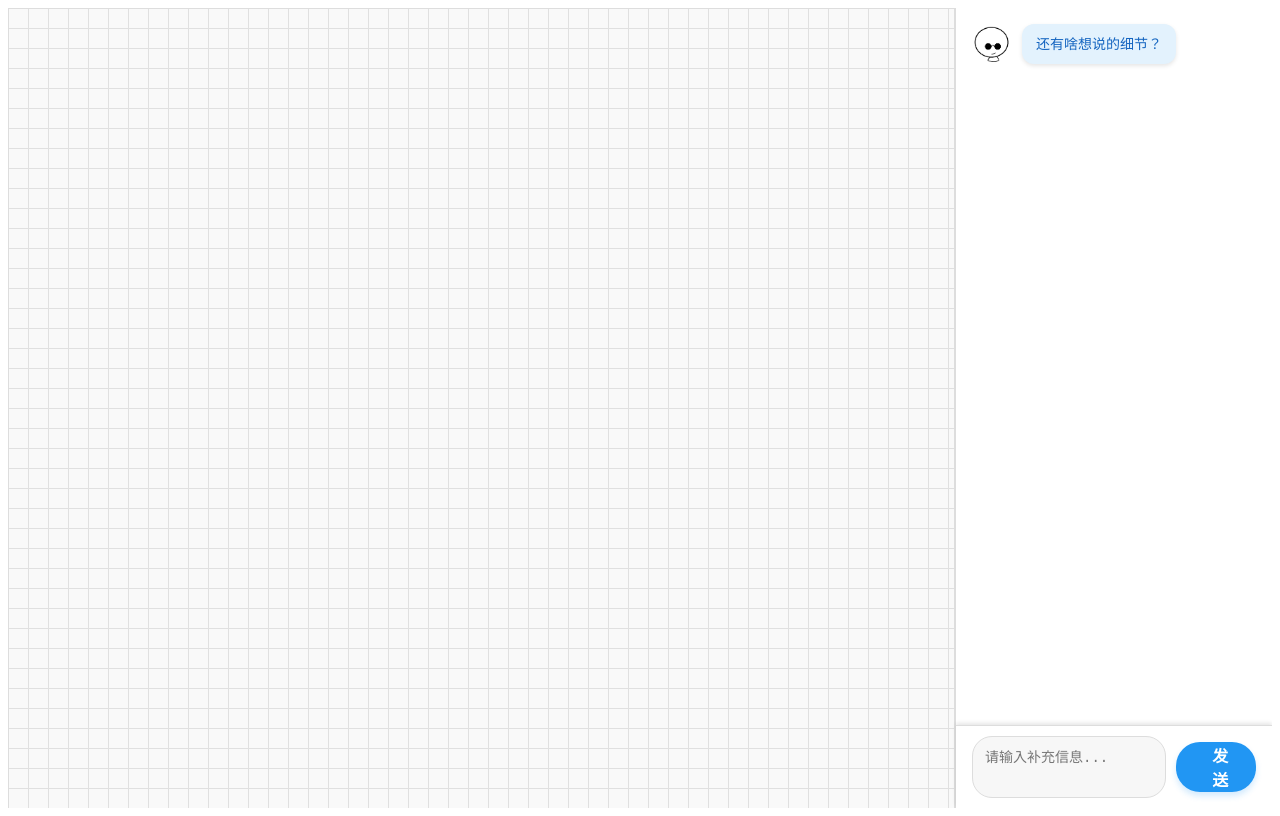
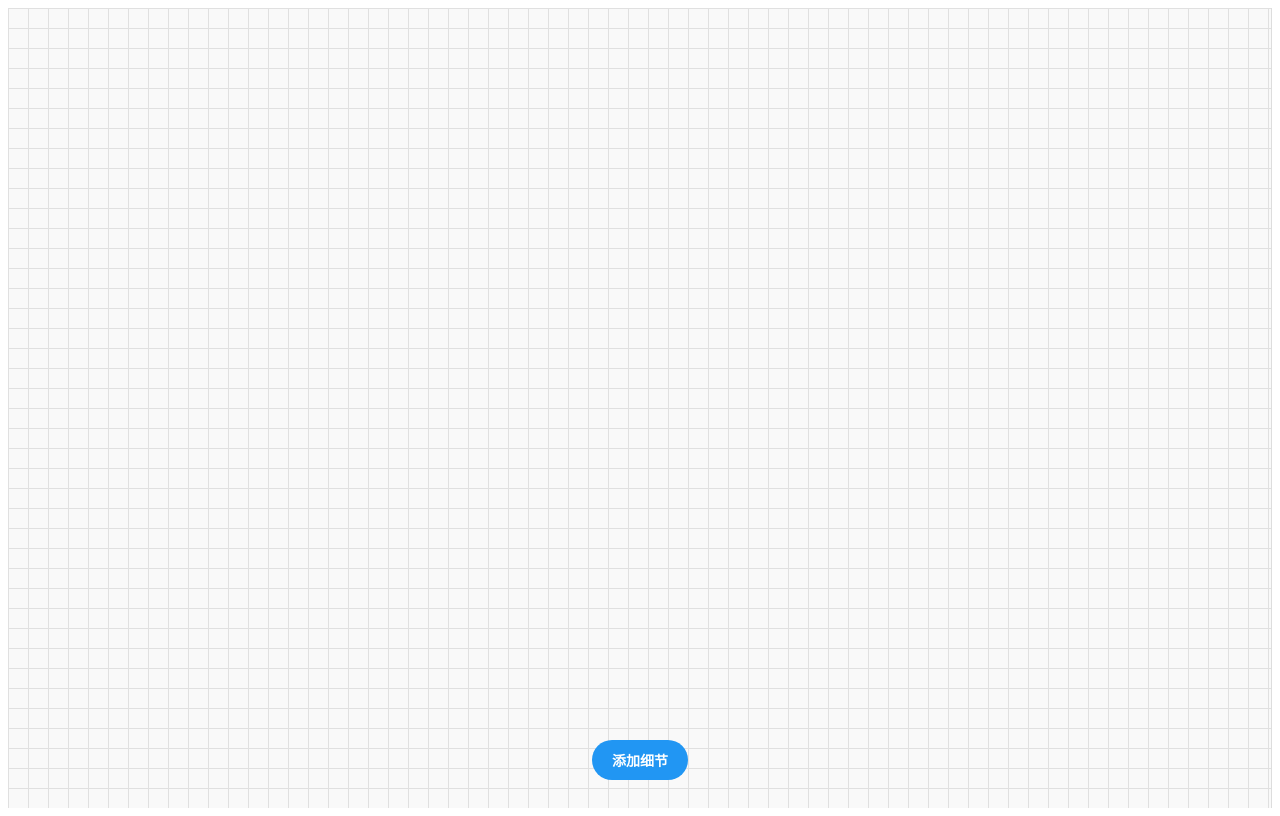
Before and after one commit to theoyjy/IntelliMap, an Angular app in the folder intellimap.client/: page /behavior-path in a window 1280 px wide. Built offline with nearby package versions, Linux system fonts and the light colour scheme.

Commit message:
用户添加细可隐藏

```diff
--- a/intellimap.client/src/app/components/behavior-path/behavior-path.component.css
+++ b/intellimap.client/src/app/components/behavior-path/behavior-path.component.css
@@ -1,29 +1,39 @@
-/* 主容器，左右分栏 */
+/* 主容器布局 */
 .main-container {
     display: flex;
-    height: 100vh; /* 页面高度 */
-    width: 100%; /* 占满整个宽度 */
+    height: 100vh;
+    width: 100%;
     overflow: hidden;
 }
 
 /* 画布区域 */
 .canvas-container {
-    flex: 4;
+    flex: 1; /* 占据剩余空间 */
     background-color: #f9f9f9;
     background-image: linear-gradient(to right, #e0e0e0 1px, transparent 1px),
         linear-gradient(to bottom, #e0e0e0 1px, transparent 1px);
-    background-size: 20px 20px; /* 格子大小 */
-    border-right: 1px solid #ddd;
-    overflow: auto;
+    background-size: 20px 20px;
+    position: relative; /* 作为右侧输入框的定位参考 */
+    overflow: hidden; /* 防止滑动区域超出 */
 }
 
-  /* 补充信息区域 */
+/* 浮动输入框容器 */
 .new-desc-container {
-    flex: 1;
+    position: absolute;
+    top: 0;
+    right: -400px; /* 初始隐藏在画布右侧外 */
+    width: 400px;
+    height: 100%;
+    background-color: #f5f5f5;
+    border-left: 1px solid #ddd;
     display: flex;
     flex-direction: column;
-    background-color: #f5f5f5;
-    border-left: 1px solid #ddd;
+    transition: right 0.3s ease-in-out; /* 滑动动画 */
+    z-index: 1000; /* 显示在画布上方 */
+}
+
+.new-desc-container.show {
+    right: 0; /* 滑动显示 */
 }
 
 /* 消息列表 */
@@ -35,9 +45,10 @@
     display: flex;
     flex-direction: column;
     gap: 16px;
+    overflow-x: hidden; /* 禁止水平滚动 */
 }
 
-  /* 消息通用样式 */
+/* 通用消息样式 */
 .message {
     display: flex;
     align-items: flex-start;
@@ -49,9 +60,13 @@
     border-radius: 12px;
     font-size: 14px;
     line-height: 20px;
-    word-wrap: break-word;
     max-width: 70%;
     box-shadow: 0 2px 4px rgba(0, 0, 0, 0.1);
+    word-wrap: break-word !important; /* 允许长单词断行 */
+    white-space: pre-wrap !important; /* 保留换行符，同时允许内容自动换行 */
+    max-width: calc(100% - 40px); /* 确保最大宽度不超过容器宽度，留出边距 */
+    box-shadow: 0 2px 4px rgba(0, 0, 0, 0.1);
+    overflow-wrap: break-word !important; /* 确保长单词能够断行 */
 }
 
 /* AI 消息样式 */
@@ -60,8 +75,8 @@
 }
 
 .ai-message .text {
-    background-color: #e3f2fd; /* 浅蓝色背景 */
-    color: #1565c0; /* 深蓝色文字 */
+    background-color: #e3f2fd;
+    color: #1565c0;
 }
 
 .ai-message .avatar {
@@ -73,82 +88,98 @@
 /* 用户消息样式 */
 .user-message {
     align-self: flex-end; /* 右对齐 */
+    justify-content: flex-end; /* 内容靠右 */
+    word-wrap: break-word !important; /* 允许长单词断行 */
+    white-space: pre-wrap !important; /* 保留换行符，同时允许内容自动换行 */
+    max-width: calc(100% - 40px); /* 确保最大宽度不超过容器宽度，留出边距 */
+    overflow-wrap: break-word !important; /* 确保长单词能够断行 */
 }
 
 .user-message .text {
-    background-color: #bbdefb; /* 浅蓝色背景 */
-    color: #0d47a1; /* 深蓝色文字 */
+    background-color: #bbdefb;
+    color: #0d47a1;
+    text-align: right; /* 文本右对齐 */
+
 }
 
-  /* 底部输入框与按钮容器 */
+/* 输入框区域 */
 .message-input {
     display: flex;
     align-items: center;
     padding: 10px 16px;
     border-top: 1px solid #ddd;
     background-color: #ffffff;
-    box-shadow: 0 -2px 4px rgba(0, 0, 0, 0.1);
     gap: 10px;
-    justify-content: flex-end; /* 将输入框和按钮向右对齐 */
 }
 
-  /* 输入框 */
+/* 输入框样式 */
 .message-input textarea {
-    flex: 0 1 60%; /* 设置输入框最大宽度为 60% */
+    flex: 1;
     resize: none;
     padding: 12px;
     border: 1px solid #ddd;
     border-radius: 20px;
+    background-color: #f7f7f7;
+    outline: none;
     font-size: 14px;
     line-height: 18px;
-    background-color: #f7f7f7;
-    outline: none;
-    transition: border-color 0.2s, box-shadow 0.2s;
 }
 
 .message-input textarea:focus {
-    border-color: #2196f3; /* 聚焦时的蓝色边框 */
-    box-shadow: 0 0 5px rgba(33, 150, 243, 0.5); /* 蓝色阴影 */
+    border-color: #2196f3;
+    box-shadow: 0 0 5px rgba(33, 150, 243, 0.5);
 }
 
-/* 修改发送按钮为圆角矩形 */
+/* 发送按钮样式 */
 .message-input button {
-    height: 50px;
-    padding: 8px 20px; /* 按钮内边距，调整宽高 */
+    padding: 10px 20px;
     border: none;
-    border-radius: 24px; /* 圆角矩形 */
-    background-color: #2196f3; /* 按钮主色调 */
-    color: #ffffff; /* 按钮文字或图标颜色 */
-    display: flex;
-    align-items: center;
-    justify-content: center;
-    font-size: 16px;
+    border-radius: 20px;
+    background-color: #2196f3;
+    color: #ffffff;
+    font-size: 14px;
     font-weight: bold;
     cursor: pointer;
-    gap: 8px; /* 图标与文字之间的间距 */
     transition: background-color 0.3s, transform 0.1s;
-    box-shadow: 0 4px 6px rgba(33, 150, 243, 0.2); /* 按钮阴影 */
 }
 
-  /* 按钮悬停效果 */
 .message-input button:hover {
-    background-color: #1976d2; /* 悬停时颜色加深 */
+    background-color: #1976d2;
 }
 
-  /* 按钮点击效果 */
 .message-input button:active {
-    transform: scale(0.98); /* 点击时轻微缩小 */
-    box-shadow: 0 2px 4px rgba(33, 150, 243, 0.2); /* 点击时调整阴影 */
+    transform: scale(0.98);
 }
 
-  /* 图标样式 */
-  .message-input i {
-    font-size: 18px; /* 图标大小 */
+/* 添加细节按钮 */
+.toggle-input-btn {
+    position: fixed;
+    bottom: 20px;
+    left: 50%;
+    transform: translateX(-50%);
+    z-index: 1000;
+    padding: 10px 20px;
+    border: none;
+    border-radius: 20px;
+    background-color: #2196f3;
+    color: #ffffff;
+    font-size: 14px;
+    font-weight: bold;
+    cursor: pointer;
+    transition: background-color 0.3s, transform 0.1s;
 }
 
-  /* 推荐行为拟态弹窗背景遮罩 */
+.toggle-input-btn:hover {
+    background-color: #1976d2;
+}
+
+.toggle-input-btn:active {
+    transform: scale(0.98);
+}
+
+/* 推荐行为弹窗背景 */
 .recommendation-modal {
-    position: fixed; /* 固定在视口 */
+    position: fixed;
     top: 0;
     left: 0;
     width: 100%;
@@ -156,8 +187,8 @@
     display: flex;
     align-items: center;
     justify-content: center;
-    background-color: rgba(0, 0, 0, 0.3); /* 半透明背景 */
-    z-index: 1000; /* 显示在其他元素之上 */
+    background-color: rgba(0, 0, 0, 0.3);
+    z-index: 1000;
 }
 
 /* 弹窗内容 */
@@ -166,20 +197,16 @@
     border-radius: 16px;
     padding: 24px;
     width: 400px;
-    box-shadow:
-      8px 8px 16px rgba(0, 0, 0, 0.2),
-      -4px -4px 8px rgba(255, 255, 255, 0.6); /* 拟态阴影 */
+    box-shadow: 8px 8px 16px rgba(0, 0, 0, 0.2), -4px -4px 8px rgba(255, 255, 255, 0.6);
     text-align: center;
 }
 
-  /* 弹窗标题 */
 .modal-content h3 {
     margin-bottom: 16px;
     font-size: 20px;
     color: #333333;
 }
 
-  /* 推荐行为列表 */
 .modal-content ul {
     list-style: none;
     padding: 0;
@@ -191,21 +218,15 @@
     padding: 12px;
     background-color: #ffffff;
     border-radius: 12px;
-    box-shadow:
-      inset 2px 2px 6px rgba(0, 0, 0, 0.1),
-      inset -2px -2px 6px rgba(255, 255, 255, 0.7); /* 拟态内凹效果 */
     cursor: pointer;
     transition: background-color 0.2s, box-shadow 0.2s;
 }
 
 .modal-content li:hover {
     background-color: #e3f2fd;
-    box-shadow:
-      inset 1px 1px 3px rgba(0, 0, 0, 0.1),
-      inset -1px -1px 3px rgba(255, 255, 255, 0.7); /* 鼠标悬停拟态效果 */
 }
 
-  /* 关闭按钮 */
+/* 弹窗关闭按钮 */
 .modal-content button {
     margin-top: 16px;
     padding: 10px 20px;
@@ -216,10 +237,6 @@
     font-size: 16px;
     font-weight: bold;
     cursor: pointer;
-    box-shadow:
-      4px 4px 8px rgba(0, 0, 0, 0.2),
-      -2px -2px 4px rgba(255, 255, 255, 0.6); /* 拟态按钮效果 */
-    transition: background-color 0.2s, transform 0.1s;
 }
 
 .modal-content button:hover {
@@ -227,51 +244,30 @@
 }
 
 .modal-content button:active {
-    transform: scale(0.98); /* 点击缩小效果 */
+    transform: scale(0.98);
 }
 
-
-/* 所有矩形的默认样式 */
+/* 节点样式 */
 .node-rect {
-    fill: url(#defaultGradient); /* 默认渐变填充 */
-    stroke: rgba(0, 0, 255, 0.6); /* 柔和的浅灰色边框 */
-    stroke-width: 2px;
-    rx: 10px; /* 圆角 */
-    ry: 10px;
-    transition: all 0.3s ease-in-out;
-  }
-
-
-/* 所有矩形的默认样式 */
-.node-rect {
-    fill: #1565C0; /* 深蓝色填充 */
-    stroke: #ddd; /* 边框颜色 */
+    fill: #1976D2;
+    stroke: #ddd;
     rx: 15px;
     ry: 15px;
     transition: all 0.3s ease-in-out;
 }
 
-  /* 最后一个节点的特殊样式 */
-  .node-last {
-    fill: #0D47A1; /* 特殊深蓝色填充 */
-    stroke: #aaa; /* 边框颜色 */
-    rx: 15px;
-    ry: 15px;
-    transition: all 0.3s ease-in-out;
+.node-rect:hover {
+    fill: #1E88E5;
+    stroke: #333;
+    transform: scale(1.05);
 }
 
-  /* 普通节点样式 */
-  .node-default {
-    fill: #1976D2; /* 默认深蓝色 */
-    stroke: #ddd; /* 边框颜色 */
-    rx: 15px;
-    ry: 15px;
-    transition: all 0.3s ease-in-out;
+.node-last {
+    fill: #0D47A1;
+    stroke: #aaa;
 }
 
-  /* 鼠标悬停效果 */
-  .node-rect:hover, .node-last:hover, .node-default:hover {
-    fill: #1E88E5; /* 悬停时深蓝色填充 */
-    stroke: #333; /* 悬停时边框颜色 */
-    transform: scale(1.05); /* 悬停时放大效果 */
+.node-default {
+    fill: #1976D2;
+    stroke: #ddd;
 }
--- a/intellimap.client/src/app/components/behavior-path/behavior-path.component.html
+++ b/intellimap.client/src/app/components/behavior-path/behavior-path.component.html
@@ -1,46 +1,29 @@
 <div class="main-container">
     <!-- 画布容器 -->
-    <div id="behaviorPathContainer" class="canvas-container"></div>
-
-    <!-- 补充信息区域 -->
-    <div class="new-desc-container">
+    <div class="canvas-container">
+      <!-- 右侧浮动输入栏 -->
+      <div class="new-desc-container" [class.show]="showInputBox">
         <!-- 消息列表 -->
         <div class="message-list">
-        <!-- AI 提示消息 -->
           <div class="message ai-message">
             <img src="../../../assets/logo.png" alt="AI 头像" class="avatar" />
             <div class="text">还有啥想说的细节？</div>
           </div>
-
-        <!-- 用户发送的消息 -->
-        <div
-          class="message user-message"
-          *ngFor="let msg of messages"
-        >
+          <div class="message user-message" *ngFor="let msg of messages">
             <div class="text">{{ msg }}</div>
           </div>
         </div>
-
-      <!-- 输入框和发送按钮 -->
+        <!-- 输入框 -->
         <div class="message-input">
           <textarea
             placeholder="请输入补充信息..."
             [(ngModel)]="newDesc"
           ></textarea>
-        <button (click)="submitNewDesc()"><i class="fas fa-paper-plane"></i>发送</button>
+          <button (click)="submitNewDesc()">发送</button>
         </div>
       </div>
     </div>
 
-<!-- 推荐行为弹出层 -->
-<div *ngIf="showRecommendations" class="recommendation-modal">
-    <div class="modal-content">
-      <h3>推荐行为</h3>
-      <ul>
-        <li *ngFor="let action of recommendedActions" (click)="selectBehavior(action)">
-          {{ action }}
-        </li>
-      </ul>
-      <button (click)="showRecommendations = false">关闭</button>
+    <!-- 添加细节按钮 -->
+    <button class="toggle-input-btn" (click)="toggleInputBox()">添加细节</button>
   </div>
-  </div>
--- a/intellimap.client/src/app/components/behavior-path/behavior-path.component.ts
+++ b/intellimap.client/src/app/components/behavior-path/behavior-path.component.ts
@@ -52,6 +52,17 @@ export class BehaviorPathComponent implements OnInit {
   public newDesc = ''; // 统一使用 newDesc 表示补充信息
   public aiResult: any;
   public messages: string[] = []; // 消息列表
+  showInputBox = false; // 默认隐藏输入框
+
+   // 切换输入框显示状态
+   toggleInputBox() {
+    this.showInputBox = !this.showInputBox;
+  }
+
+  // 点击空白处自动收起
+  hideInputBox() {
+    this.showInputBox = false;
+  }
 
   constructor(private apiService: ApiService) {}
 
@@ -321,6 +332,7 @@ export class BehaviorPathComponent implements OnInit {
     if (this.newDesc.trim()) {
       const userId = localStorage.getItem('userId');
       this.messages.push(this.newDesc);
+      this.showInputBox = false; // 发送后隐藏输入框
       if (!userId) {
         console.error('用户ID未找到！');
         return;
```
Lines whose indentation alone changed are shown as unchanged.
